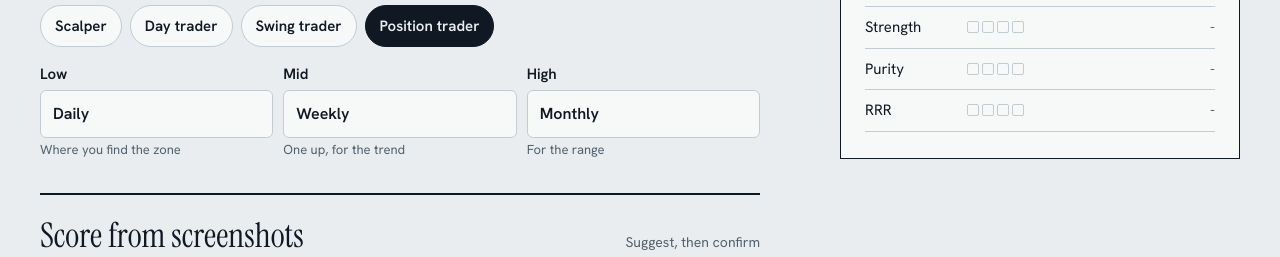
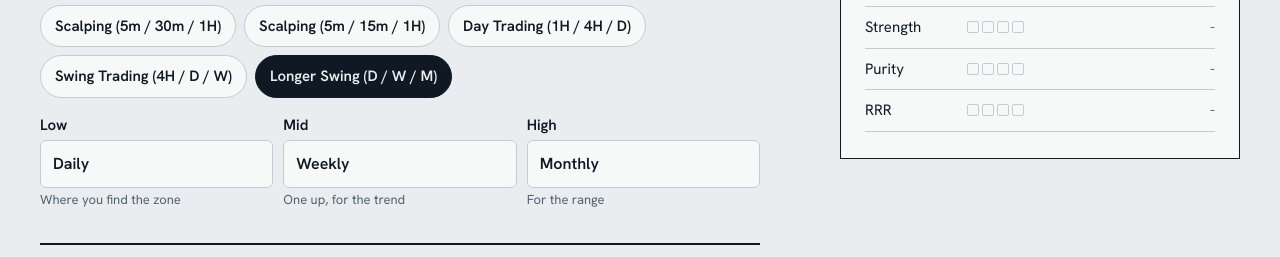
Before and after one commit to Jaynabb/zone-scorecard, a website: page index.html in a window 1280 px wide. Shown: the part 487-744 px from the top of the page. Drawn offline with Linux system fonts and the light colour scheme.

Commit message:
Trading style presets from the sheet: Scalping 5m / 30m or 15m / 1H, Day Trading 1H / 4H / D, Swing Trading 4H / D / W, Longer Swing D / W / M; board keeps old and new style names
Co-Authored-By: Claude Opus 5.5 <noreply@anthropic.com>

```diff
--- a/api/setups.js
+++ b/api/setups.js
@@ -2,8 +2,9 @@
 import { send } from "./_shared.js";
 import { hasRedis, redis, pipeline } from "./_redis.js";
 
-// Styles shown on the board. Jay dropped day trading on 2026-11-18: Position trader only. Add a style here to show it again.
-export const BOARD_STYLES = new Set(["Position trader"]);
+// Styles shown on the board. Jay dropped day trading on 2026-11-18: the Daily / Weekly / Monthly style only, under its
+// old name (alerts made before v97) and its new one. Add a style here to show it again.
+export const BOARD_STYLES = new Set(["Position trader", "Longer Swing"]);
 // A report older than this is stale (alert deleted or dead) and is removed from the store on the next read.
 const MAX_AGE_MS = 24 * 60 * 60 * 1000;
 
--- a/index.html
+++ b/index.html
@@ -401,10 +401,11 @@ footer { margin-top: 40px; padding: 22px 0 40px; border-top: 1px solid var(--rul
   var TIERS = [14, 16, 18];
 
   var PRESETS = {
-    scalper:  { label: "Scalper",         low: "5m",    mid: "15m",    high: "1H" },
-    day:      { label: "Day trader",      low: "15m",   mid: "1H",     high: "4H" },
-    swing:    { label: "Swing trader",    low: "4H",    mid: "Daily",  high: "Weekly" },
-    position: { label: "Position trader", low: "Daily", mid: "Weekly", high: "Monthly" }
+    scalper:  { label: "Scalping (5m / 30m / 1H)",   low: "5m",    mid: "30m",    high: "1H" },
+    scalp15:  { label: "Scalping (5m / 15m / 1H)",   low: "5m",    mid: "15m",    high: "1H" },
+    day:      { label: "Day Trading (1H / 4H / D)",  low: "1H",    mid: "4H",     high: "Daily" },
+    swing:    { label: "Swing Trading (4H / D / W)", low: "4H",    mid: "Daily",  high: "Weekly" },
+    position: { label: "Longer Swing (D / W / M)",   low: "Daily", mid: "Weekly", high: "Monthly" }
   };
 
   var CHECKS = [
```
Also changed, not shown: README.md, 1 other file.
